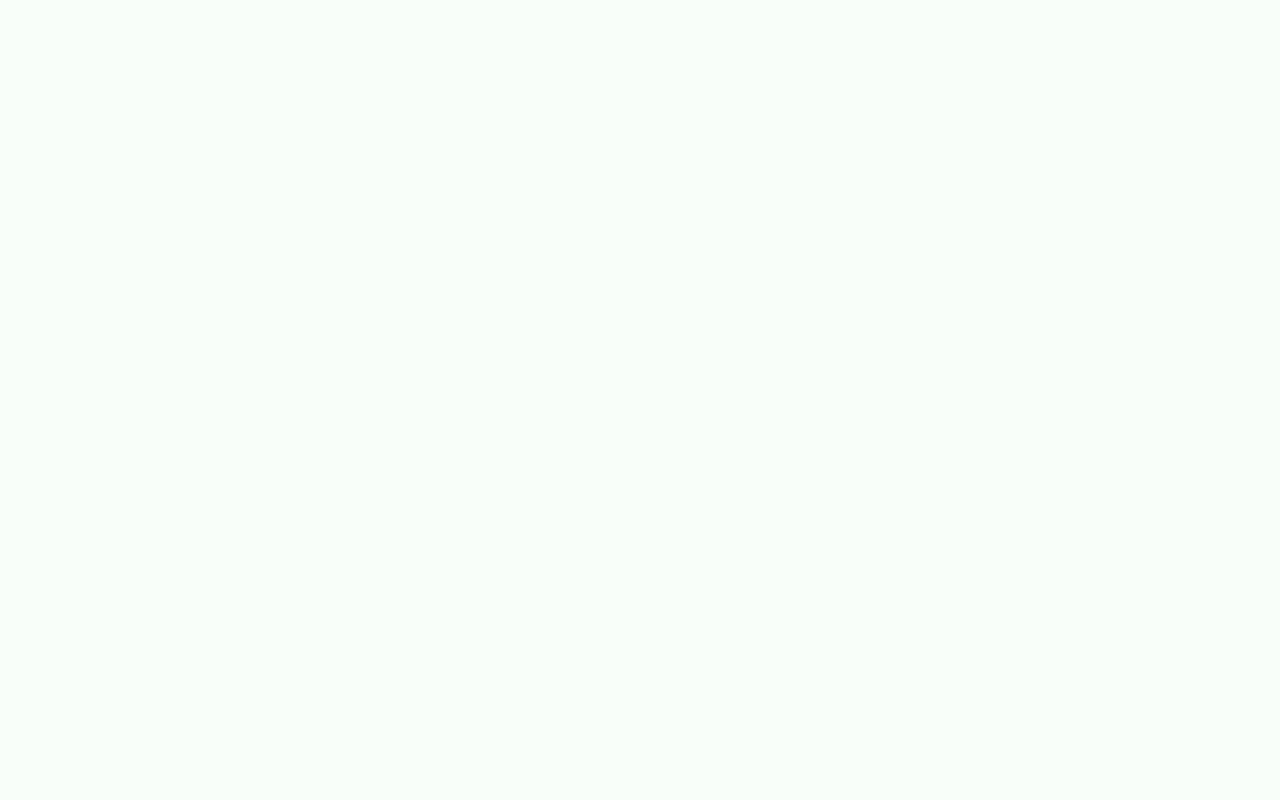
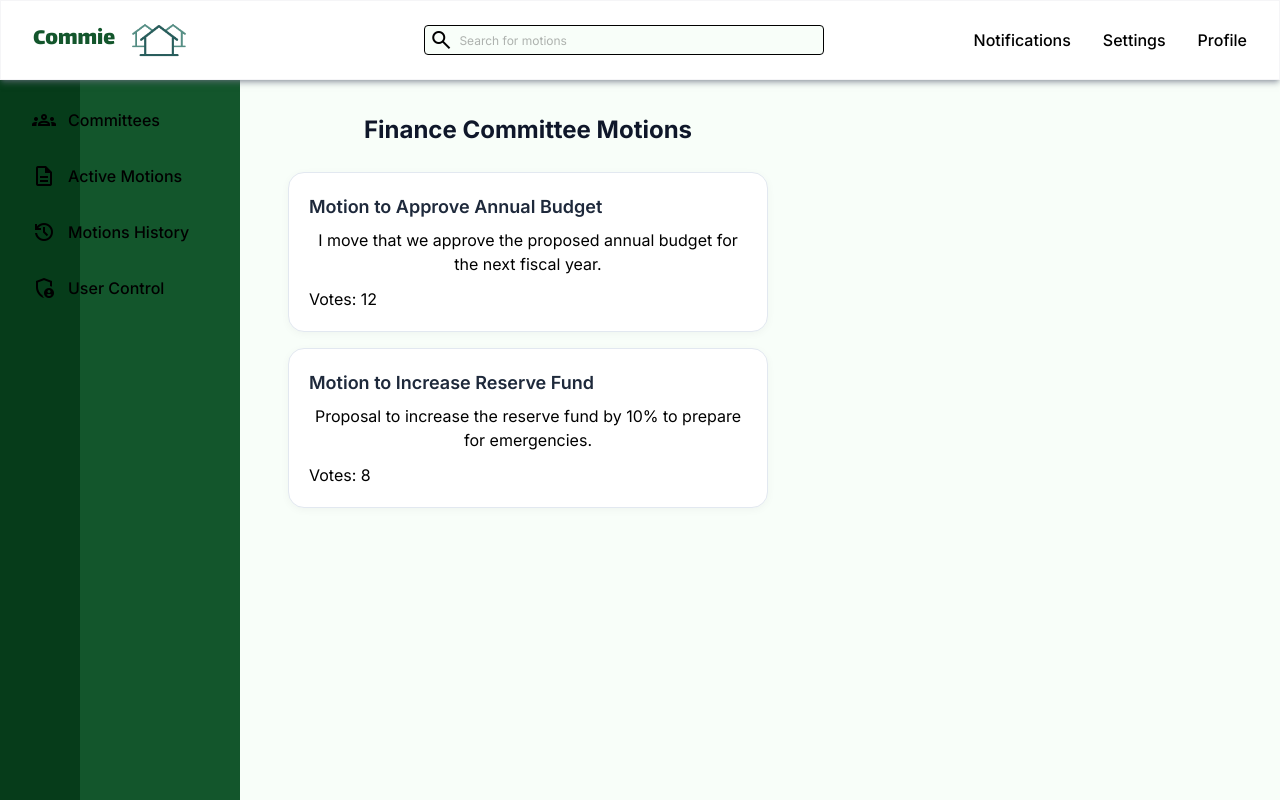
Before and after one commit to benjikib/csci432-web-dev-final-project, a React (Vite) app: page /committee/1 in a window 1280 px wide. Before the commit this address had no page. Built offline with nearby package versions, Linux system fonts and the light colour scheme.

Commit message:
begin working on committees

```diff
--- a/src/App.jsx
+++ b/src/App.jsx
@@ -5,6 +5,8 @@ import LoginPage from './components/LoginPage.jsx'
 import MotionDetails from './components/MotionDetailsPage.jsx'
 import Settings from './components/SettingsPage.jsx'
 import Profile from './components/ProfilePage.jsx'
+import CommitteesPage from './components/CommitteesPage.jsx'
+import CommitteeMotionsPage from './components/CommitteeMotionsPage.jsx'
 import { BrowserRouter, Routes, Route, useLocation } from "react-router-dom";
 
 function AppContent() {
@@ -20,6 +22,8 @@ function AppContent() {
       <Routes location={background || location}>
         <Route path="/" element={<Main />}></Route>
         <Route path="/motions" element={<Motions />}></Route>
+        <Route path="/committees" element={<CommitteesPage />}></Route>
+        <Route path="/committee/:id" element={<CommitteeMotionsPage />}></Route>
         <Route path="/login" element={<LoginPage />}></Route>
         <Route path="/settings" element={<Settings />}></Route>
         <Route path="/motiondetails/:id" element={<Motions />}></Route>
--- /dev/null
+++ b/src/components/CommitteeMotionsPage.jsx
@@ -0,0 +1,60 @@
+import { useState } from "react"
+import { useParams } from "react-router-dom"
+import MotionCard from "./MotionCard"
+import SideBar from './reusable/SideBar'
+import HeaderNav from './reusable/HeaderNav'
+import { getCommitteeById, getMotionsByCommittee } from "./CommitteeStorage"
+
+function CommitteeMotionsPage() {
+    const { id } = useParams();
+    const committee = getCommitteeById(id);
+    const motions = getMotionsByCommittee(id);
+    const [searchedTerm, setSearchedTerm] = useState("");
+
+    // Filter motions based on search term
+    let filteredMotions = motions.filter((motion) => {
+        return Object.values(motion).some((value) => {
+            return String(value).toLowerCase().includes(searchedTerm.toLowerCase())
+        });
+    });
+
+    if (!committee) {
+        return (
+            <>
+                <HeaderNav setSearchedTerm={setSearchedTerm} />
+                <SideBar />
+                <div className="mt-20 ml-[16rem]">
+                    <div className="motions-section">
+                        <h2 className="section-title">Committee Not Found</h2>
+                    </div>
+                </div>
+            </>
+        );
+    }
+
+    return (
+        <>
+            <HeaderNav setSearchedTerm={setSearchedTerm} />
+            <SideBar />
+            <div className="mt-20 ml-[16rem]">
+                <div className="motions-section">
+                    <h2 className="section-title">{committee.title} Motions</h2>
+                    {filteredMotions.length === 0 ? (
+                        <p className="text-gray-600 mt-4">No motions found for this committee.</p>
+                    ) : (
+                        <div className="motions-grid">
+                            {filteredMotions.map(motion => (
+                                <MotionCard
+                                    key={motion.id}
+                                    motion={motion}
+                                />
+                            ))}
+                        </div>
+                    )}
+                </div>
+            </div>
+        </>
+    )
+}
+
+export default CommitteeMotionsPage
--- /dev/null
+++ b/src/components/CommitteeStorage.jsx
@@ -0,0 +1,99 @@
+// Local storage for committees and their motions
+const committees = [
+    {
+        id: 1,
+        title: "Finance Committee",
+        description: "Oversees budget, financial planning, and expense approvals for the community.",
+        members: ["user1", "user2", "user3"]
+    },
+    {
+        id: 2,
+        title: "Landscaping Committee",
+        description: "Manages community landscaping, garden maintenance, and outdoor aesthetics.",
+        members: ["user2", "user4", "user5"]
+    },
+    {
+        id: 3,
+        title: "Safety & Security Committee",
+        description: "Handles community safety measures, security protocols, and emergency preparedness.",
+        members: ["user1", "user3", "user6"]
+    }
+];
+
+// Motions organized by committee
+const committeeMotions = {
+    1: [ // Finance Committee motions
+        {
+            id: 1,
+            committeeId: 1,
+            title: "Motion to Approve Annual Budget",
+            description: "I move that we approve the proposed annual budget for the next fiscal year.",
+            fullDescription: "Lorem ipsum dolor sit amet, consectetur adipiscing elit, sed do eiusmod tempor incididunt ut labore et dolore magna aliqua. Ut enim ad minim veniam, quis nostrud exercitation ullamco laboris nisi ut aliquip ex ea commodo consequat.",
+            votes: 12
+        },
+        {
+            id: 2,
+            committeeId: 1,
+            title: "Motion to Increase Reserve Fund",
+            description: "Proposal to increase the reserve fund by 10% to prepare for emergencies.",
+            fullDescription: "This motion proposes a strategic increase in our community reserve fund to ensure we have adequate resources for unexpected expenses and emergency situations.",
+            votes: 8
+        }
+    ],
+    2: [ // Landscaping Committee motions
+        {
+            id: 3,
+            committeeId: 2,
+            title: "Motion to Install New Garden Features",
+            description: "I move that we install new decorative garden features in the community park.",
+            fullDescription: "This proposal includes the installation of decorative planters, benches, and a small fountain to enhance the aesthetic appeal of our community park area.",
+            votes: 15
+        },
+        {
+            id: 4,
+            committeeId: 2,
+            title: "Motion to Hire Landscaping Service",
+            description: "Proposal to contract a professional landscaping service for quarterly maintenance.",
+            fullDescription: "To maintain the quality of our community grounds, this motion proposes hiring a professional landscaping service that will provide quarterly maintenance including mowing, trimming, and seasonal plantings.",
+            votes: 6
+        }
+    ],
+    3: [ // Safety & Security Committee motions
+        {
+            id: 5,
+            committeeId: 3,
+            title: "Motion to Stop People Having Fun in the Community",
+            description: "I move that we should ban all forms of fun from the community.",
+            fullDescription: "Lorem ipsum dolor sit amet, consectetur adipiscing elit, sed do eiusmod tempor incididunt ut labore et dolore magna aliqua. Ut enim ad minim veniam, quis nostrud exercitation ullamco laboris nisi ut aliquip ex ea commodo consequat. Duis aute irure dolor in reprehenderit in voluptate velit esse cillum dolore eu fugiat nulla pariatur.",
+            votes: 0
+        },
+        {
+            id: 6,
+            committeeId: 3,
+            title: "Motion to Install Security Cameras",
+            description: "Proposal to install security cameras at community entry points.",
+            fullDescription: "This motion proposes the installation of modern security cameras at all main entry and exit points of the community to enhance safety and deter criminal activity.",
+            votes: 20
+        }
+    ]
+};
+
+export const getCommittees = () => committees;
+
+export const getCommitteeById = (id) => committees.find(committee => committee.id === parseInt(id));
+
+export const getMotionsByCommittee = (committeeId) => {
+    return committeeMotions[parseInt(committeeId)] || [];
+};
+
+export const getMotionById = (committeeId, motionId) => {
+    const motions = committeeMotions[parseInt(committeeId)] || [];
+    return motions.find(motion => motion.id === parseInt(motionId));
+};
+
+export default {
+    getCommittees,
+    getCommitteeById,
+    getMotionsByCommittee,
+    getMotionById
+};
--- /dev/null
+++ b/src/components/CommitteesPage.jsx
@@ -0,0 +1,50 @@
+import { useState } from "react"
+import { Link } from "react-router-dom"
+import SideBar from './reusable/SideBar'
+import HeaderNav from './reusable/HeaderNav'
+import { getCommittees } from "./CommitteeStorage"
+
+function CommitteesPage() {
+    const committees = getCommittees()
+    const [searchedTerm, setSearchedTerm] = useState("");
+
+    // Filter committees based on search term
+    let filteredCommittees = committees.filter((committee) => {
+        return Object.values(committee).some((value) => {
+            return String(value).toLowerCase().includes(searchedTerm.toLowerCase())
+        });
+    });
+
+    return (
+        <>
+            <HeaderNav setSearchedTerm={setSearchedTerm} />
+            <SideBar />
+            <div className="mt-20 ml-[16rem]">
+                <div className="motions-section">
+                    <h2 className="section-title">Committees</h2>
+                    <div className="motions-grid">
+                        {filteredCommittees.map(committee => (
+                            <Link
+                                key={committee.id}
+                                to={`/committee/${committee.id}`}
+                                className="motion-card block"
+                            >
+                                <div className="motion-header">
+                                    <h3 className="motion-title">{committee.title}</h3>
+                                </div>
+                                <p className="motion-description">{committee.description}</p>
+                                <div className="motion-footer">
+                                    <span className="text-sm text-gray-600">
+                                        {committee.members?.length || 0} members
+                                    </span>
+                                </div>
+                            </Link>
+                        ))}
+                    </div>
+                </div>
+            </div>
+        </>
+    )
+}
+
+export default CommitteesPage
--- a/src/components/reusable/SideBar.jsx
+++ b/src/components/reusable/SideBar.jsx
@@ -6,6 +6,7 @@ export default function SideBar() {
       const location = useLocation();
 
       const navItems = [
+          { path: '/committees', label: 'Committees', icon: 'groups' },
           { path: '/motions', label: 'Active Motions', icon: 'description' },
           { path: '/motions-history', label: 'Motions History', icon: 'history' },
           { path: '/user-control', label: 'User Control', icon: 'admin_panel_settings' },
```
Also changed, not shown: 1 other file (tests, documents, lock files or other folders).
